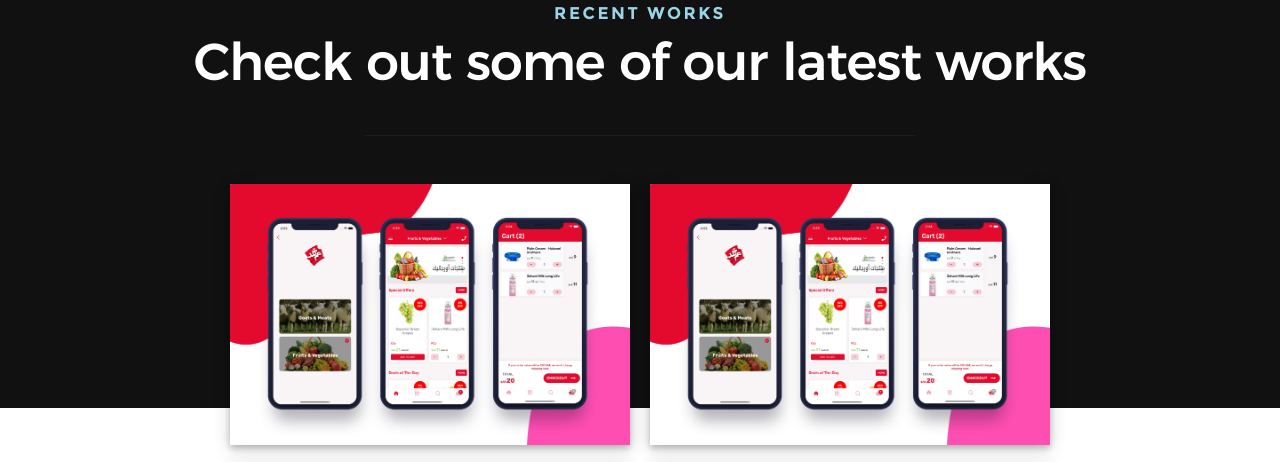
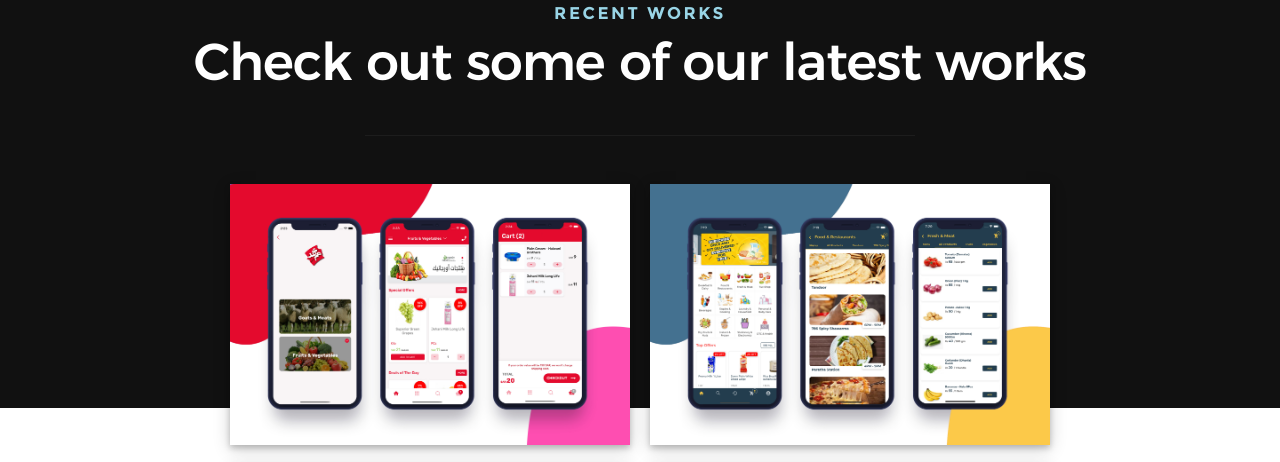
Before and after one commit to shariqahmed525/Nexter-Labs-Web, a plain HTML site: page public/index.html in a window 1280 px wide. Shown: the part 3468-3930 px from the top of the page. Drawn offline with Linux system fonts and the light colour scheme.

Commit message:
complete section

```diff
--- a/public/index.html
+++ b/public/index.html
@@ -376,12 +376,12 @@
               <div class="item-folio">
                 <div class="item-folio__thumb">
                   <a
-                    href="images/portfolio/app1.jpg"
+                    href="images/portfolio/app2.jpg"
                     class="thumb-link"
-                    title="AmAhmed"
+                    title="Daily Cart"
                     data-size="1050x700"
                   >
-                    <img src="images/portfolio/app1.jpg" alt="" />
+                    <img src="images/portfolio/app2.jpg" alt="" />
                   </a>
                 </div>
                 <div class="item-folio__text">
```
Also changed, not shown: public/images/portfolio/app2.jpg (added).
